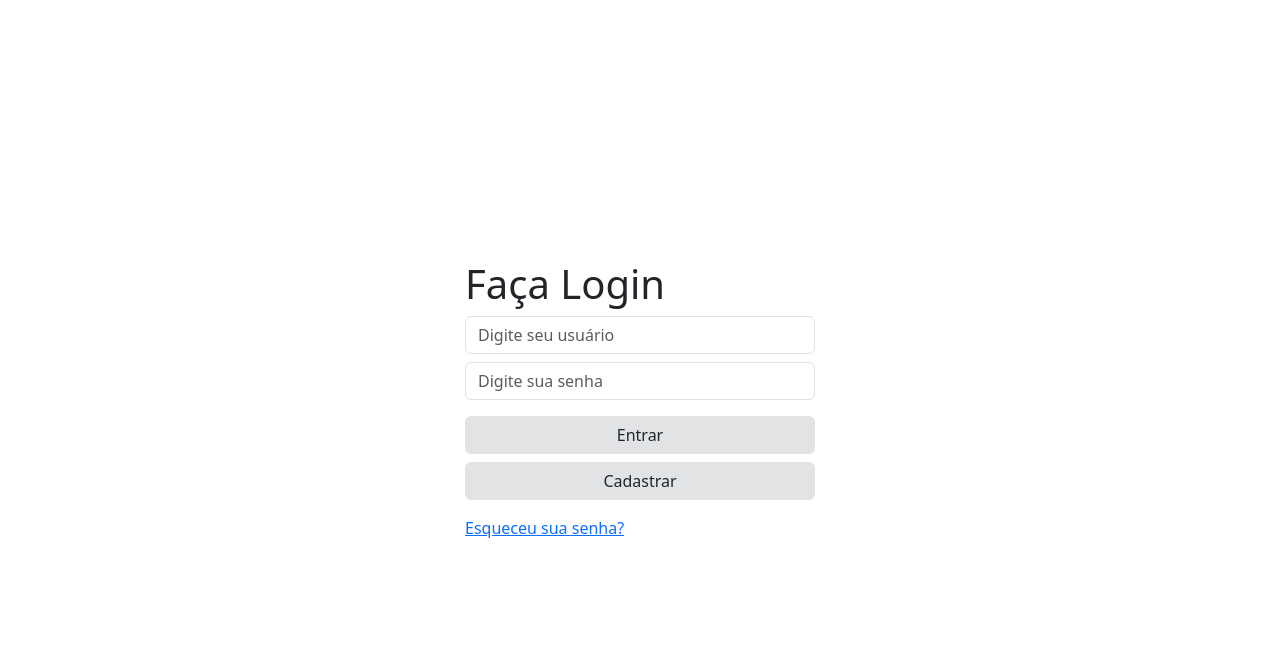
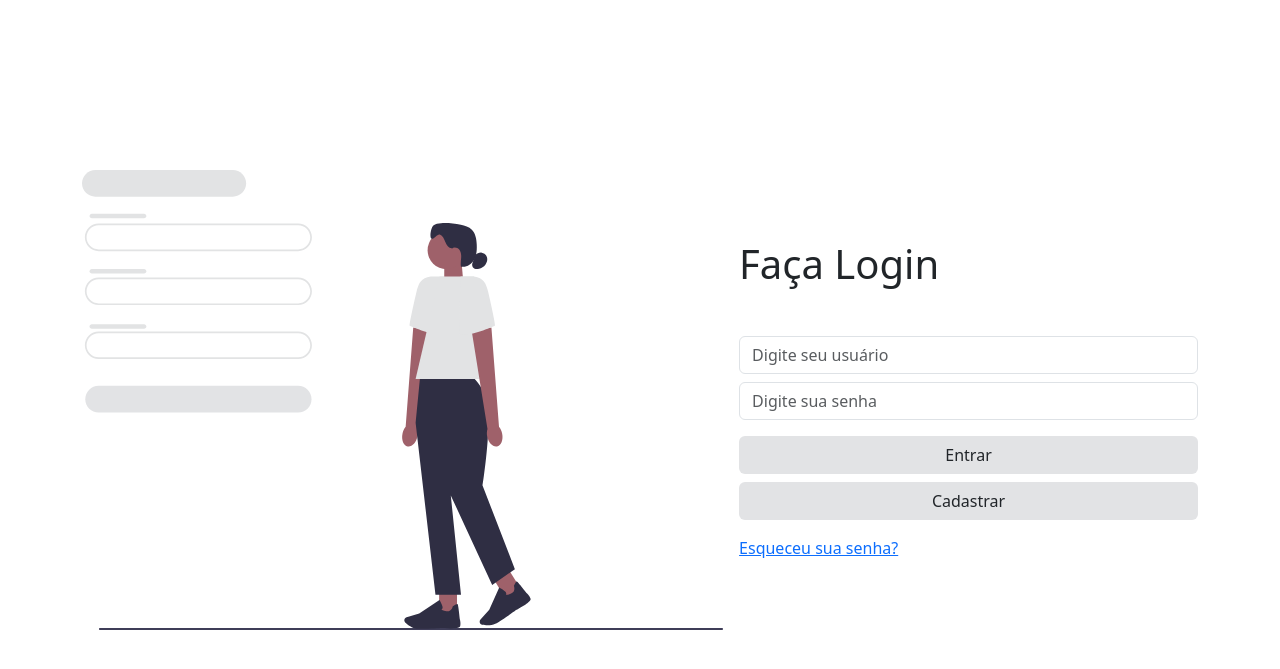
Before and after one commit to matheuspiegas/projeto-blog, a PHP site: page / in a window 1280 px wide. Shown: the top 669 px of the page. Run offline with PHP 8.4, Linux system fonts and the light colour scheme.

Commit message:
Mudando visual do index, adicionando imagem

```diff
--- a/index.php
+++ b/index.php
@@ -11,9 +11,13 @@
 
 <body class="d-flex align-items-center">
     <main class="m-auto">
-        <div class="d-flex flex-column">
-            <h1 class="text-start h1">Faça Login</h1>
-            <form action="login.php" method="post" class="container form-container p-0">
+        <div class="d-flex container gap-3">
+            <div class="imagem d-none d-md-block">
+                <img src="assets/sign_up.svg" alt="" class="img-fluid">
+            </div>
+            <div class="align-self-center">
+                <h1 class="text-start h1 mb-5">Faça Login</h1>
+                <form action="login.php" method="post" class="p-0">
                     <div class="row mb-3">
                         <div class="col-12 mb-2">
                             <input type="text" id="user" name="user" class="form-control" placeholder="Digite seu usuário">
@@ -26,8 +30,12 @@
                         <div class="d-flex col-12 mb-2"><button type="submit" class="btn bg-secondary-subtle flex-grow-1">Entrar</button></div>
                         <div class="d-flex col-12 mb-3"><a class="btn bg-secondary-subtle flex-grow-1" href="cadastro.php">Cadastrar</a></div>
                     </div>
-                <a href="resetpass.php" class="resetpass">Esqueceu sua senha?</a> <!-- ainda em desenvolvimento -->
+                    <?php if (!empty($mensagemErro)) { ?>
+                        <p class="text-danger p-0"><?php echo $mensagemErro; ?></p>
+                    <?php } ?>
+                    <a href="resetpass.php" class="resetpass">Esqueceu sua senha?</a>
                 </form>
+            </div>
         </div>
     </main>
 
```
Lines whose indentation alone changed are shown as unchanged.
